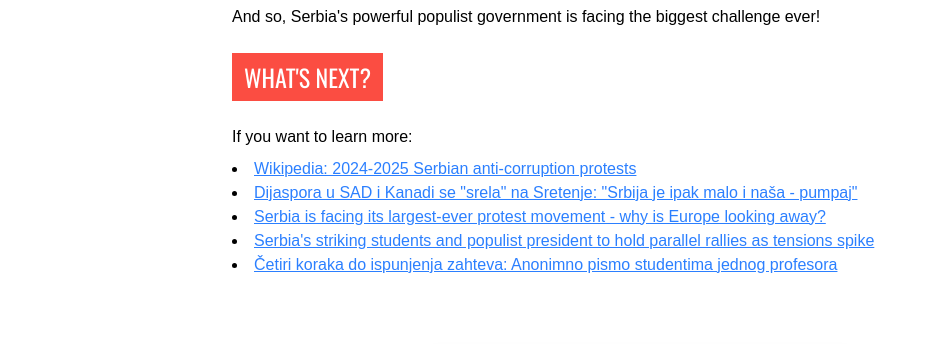
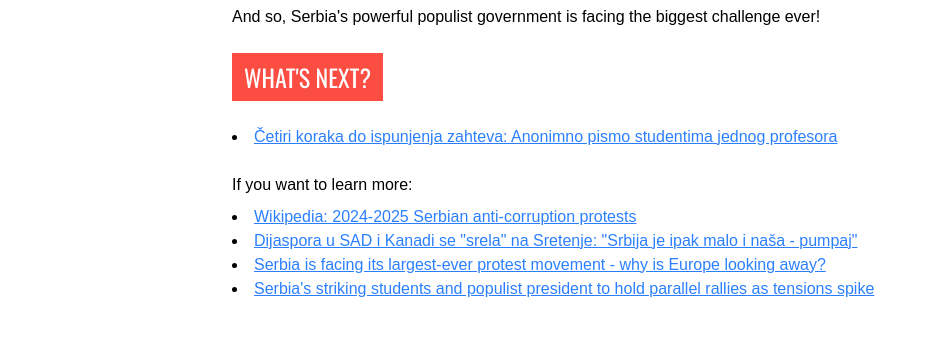
Before and after one commit to boston-uz-studente/bostonuzstudente, a website: page index.html in a window 1280 px wide. Shown: the part 2280-2624 px from the top of the page, without its empty margins (0-937 px from the left). Drawn offline with nearby package versions, Linux system fonts and the light colour scheme; a script that the page names is missing.

Commit message:
links order

```diff
--- a/index.html
+++ b/index.html
@@ -68,6 +68,12 @@
             <p class="mb-6">And so, Serbia's powerful populist government is facing the biggest challenge ever!</p>
             <h2 class="font-oswald text-2xl mb-6 uppercase bg-primary text-white px-3 py-2 inline-block">What's Next?
             </h2>
+            <ul class="list-disc list-inside mb-6">
+                <li><a class="underline text-blue-500 hover:text-blue-700"
+                        href="https://www.danas.rs/dijalog/licni-stavovi/cetiri-koraka-do-ispunjenja-zahteva-anonimno-pismo-studentima-jednog-profesora/"
+                        target="_blank">Četiri koraka do ispunjenja zahteva: Anonimno pismo studentima jednog profesora</a>
+                </li>
+            </ul>
             <p class="mb-2">If you want to learn more:</p>
             <ul class="list-disc list-inside mb-6">
                 <li><a class="underline text-blue-500 hover:text-blue-700"
@@ -86,10 +92,6 @@
                         href="https://abcnews.go.com/amp/International/wireStory/serbias-striking-students-populist-president-hold-parallel-rallies-118853509"
                         target="_blank">Serbia's striking students and populist president to hold parallel rallies as tensions spike</a>
                 </li>
-                <li><a class="underline text-blue-500 hover:text-blue-700"
-                        href="https://www.danas.rs/dijalog/licni-stavovi/cetiri-koraka-do-ispunjenja-zahteva-anonimno-pismo-studentima-jednog-profesora/"
-                        target="_blank">Četiri koraka do ispunjenja zahteva: Anonimno pismo studentima jednog profesora</a>
-                </li>
             </ul>
         </section>
 
```
